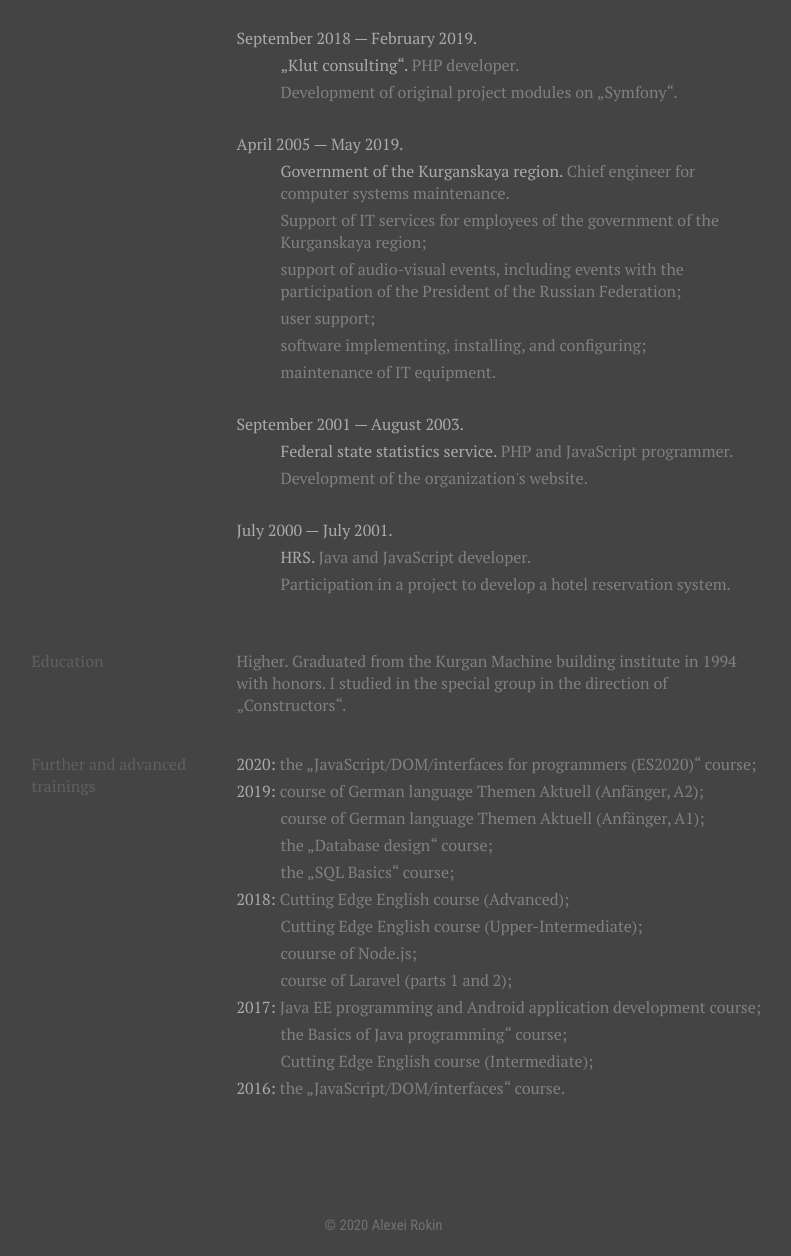
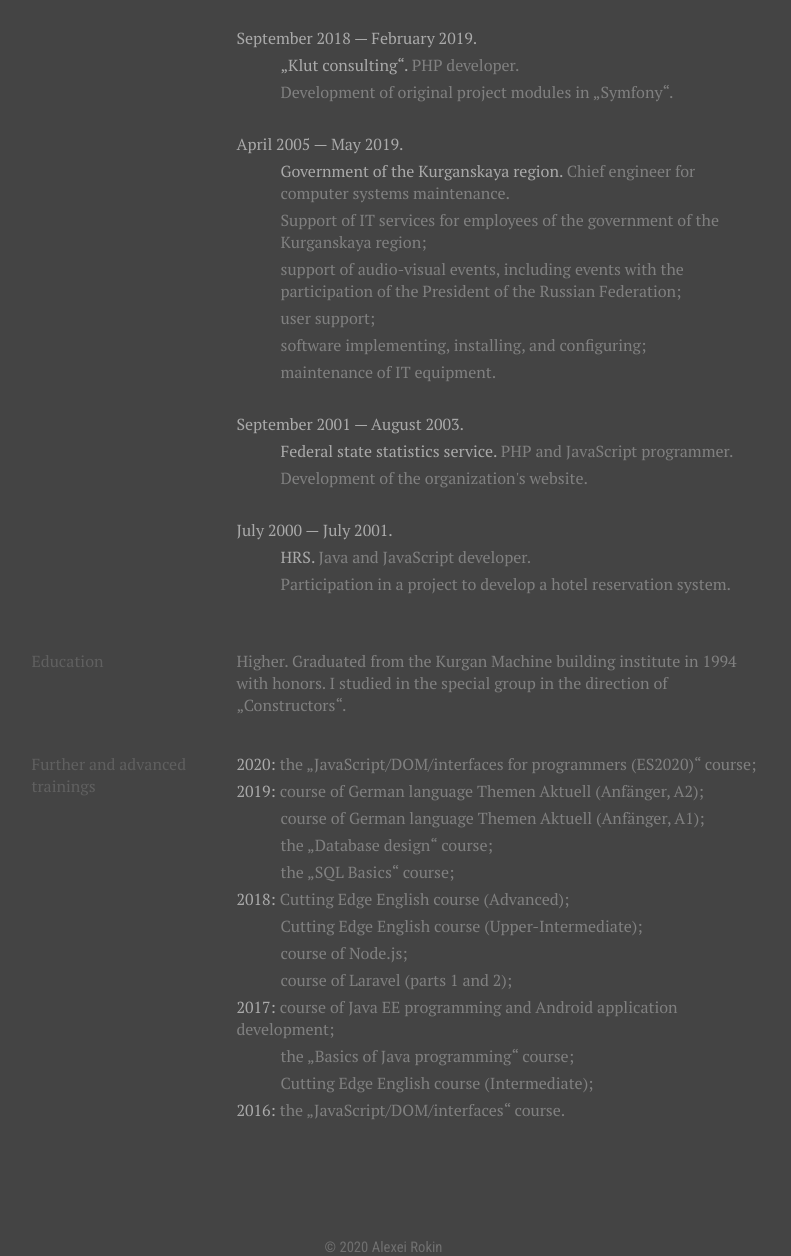
Before and after one commit to merryroger/alexei_rokin, a plain HTML site: page cv_en/index.html in a window 1280 px wide. Shown: the part 1094-2350 px from the top of the page, without its empty margins (257-1048 px from the left). Before the commit the page ends 2328 px from the top, so only its background shows below. Drawn offline with Linux system fonts and the light colour scheme; a web font is replaced by a local one.

Commit message:
Some corrections are made

```diff
--- a/cv_en/index.html
+++ b/cv_en/index.html
@@ -58,7 +58,7 @@
 						<dl>
 							<dt class="blk">September 2018&nbsp;— February 2019.</dt>
 							<dd><span class="blk">„Klut consulting“.</span> PHP developer.</dd>
-							<dd>Development of original project modules on „Symfony“.</dd>
+							<dd>Development of original project modules in „Symfony“.</dd>
 						</dl>
 						<br />
 						<dl>
@@ -102,10 +102,10 @@
 							<dd>the „SQL Basics“ course;</dd>
 							<dt><span class="blk">2018:</span> Cutting Edge English course (Advanced);</dt>
 							<dd>Cutting Edge English course (Upper-Intermediate);</dd>
-							<dd>couurse of Node.js;</dd>
+							<dd>course of Node.js;</dd>
 							<dd>course of Laravel (parts 1 and 2);</dd>
-							<dt><span class="blk">2017:</span> Java EE programming and Android application development course;</dt>
-							<dd>the Basics of Java programming“ course;</dd>
+							<dt><span class="blk">2017:</span> course of Java EE programming and Android application development;</dt>
+							<dd>the „Basics of Java programming“ course;</dd>
 							<dd>Cutting Edge English course (Intermediate);</dd>
 							<dt><span class="blk">2016:</span> the „JavaScript/DOM/interfaces“ course.</dt>
 						</dl>
```
